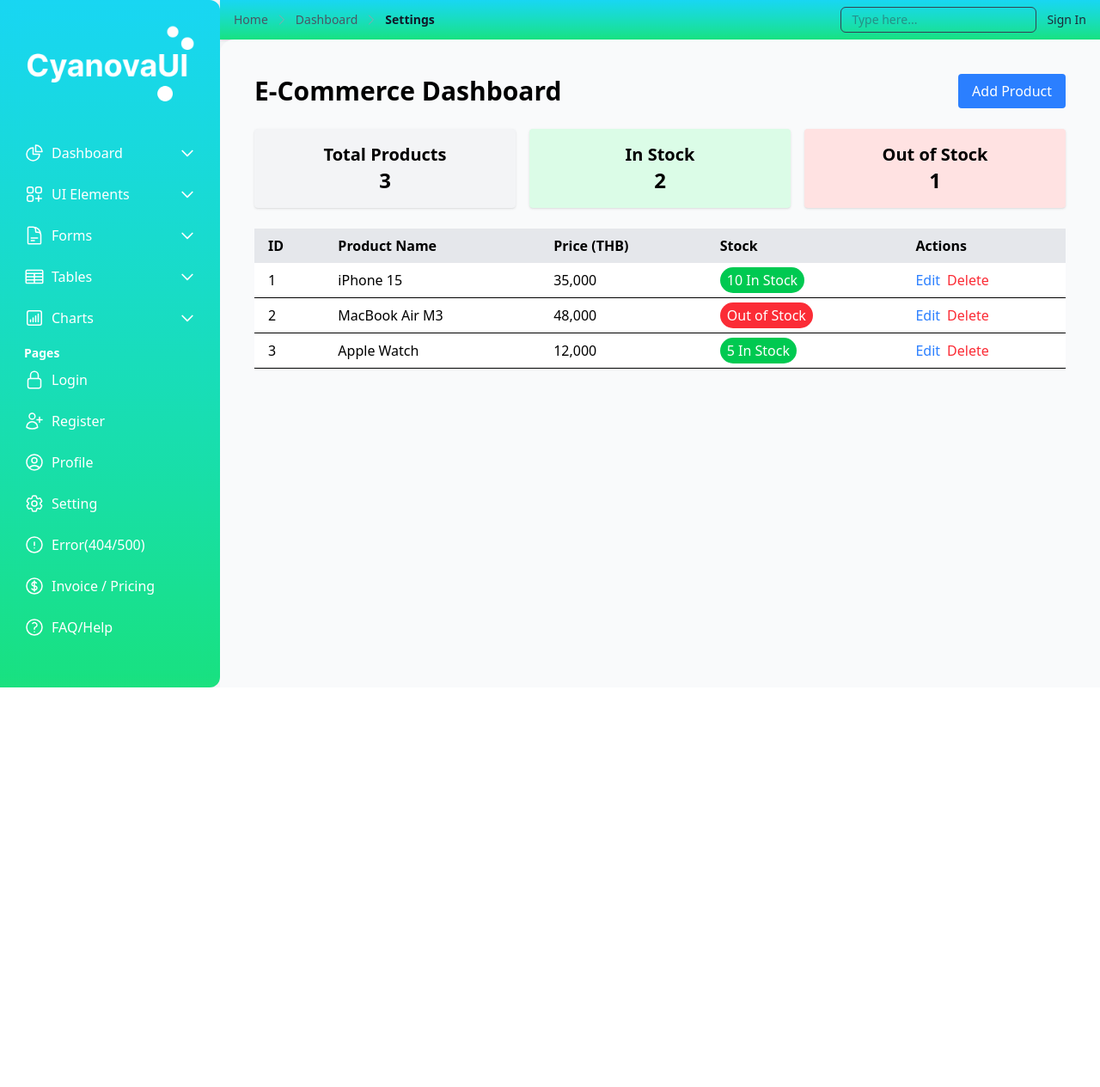
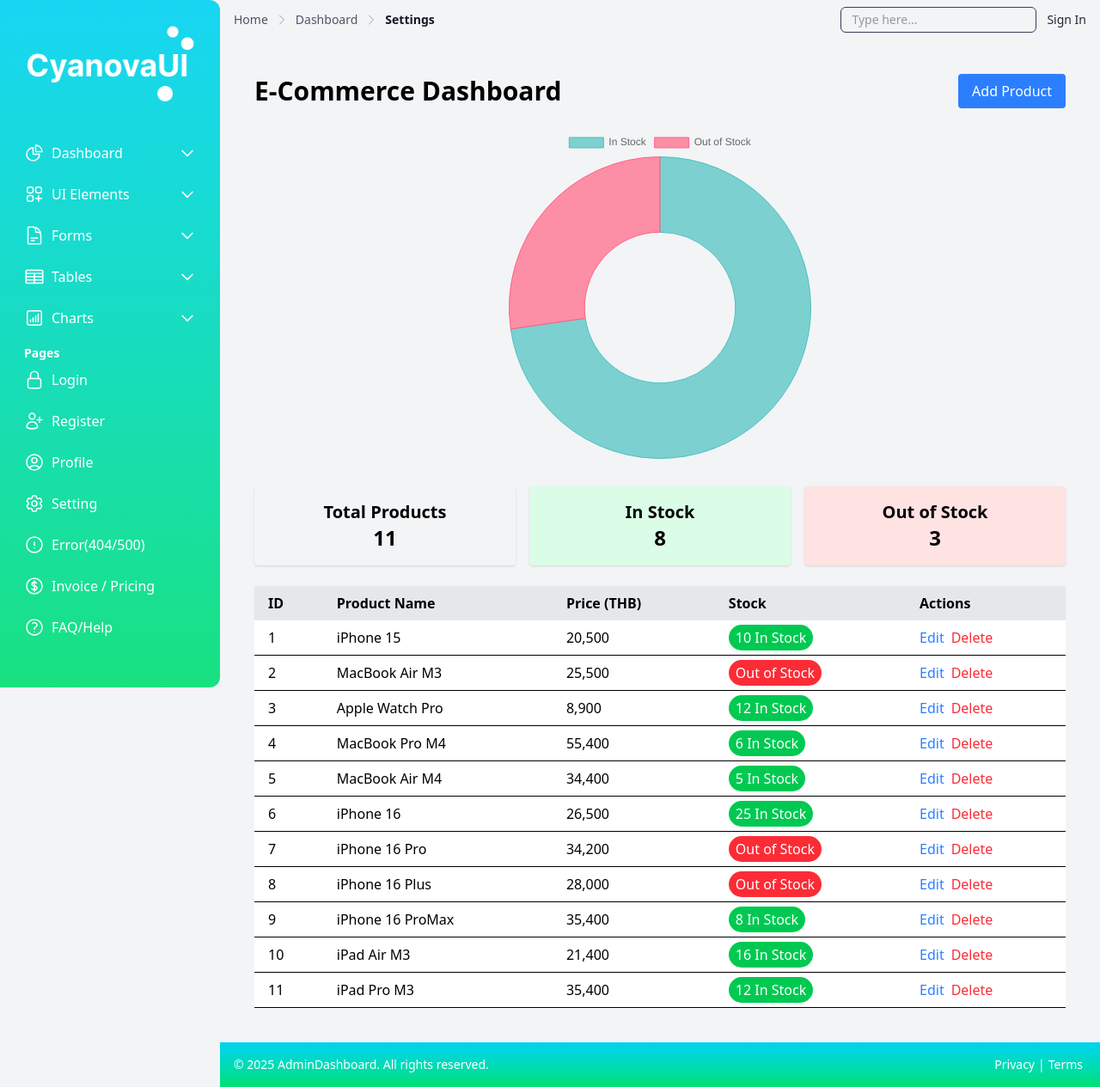
Before and after one commit to GuitarNoa/my-wdashboard-rejs, a React (Vite) app: page /ECommerce in a window 1280 px wide. Shown: the whole page at 86% size. Before the commit the page ends 800 px from the top, so only its background shows below. Built offline with nearby package versions, Linux system fonts and the light colour scheme.

Commit message:
Update modified

```diff
--- /dev/null
+++ b/src/components/Footer.jsx
@@ -0,0 +1,26 @@
+// src/components/Footer.jsx
+import React from "react";
+
+export default function Footer() {
+  return (
+    <footer className="bg-gradient-to-t from-green-400 to-cyan-400 text-white py-4 mt-auto">
+      <div className="container mx-auto px-4 flex flex-col md:flex-row justify-center md:justify-between items-center space-y-2 md:space-y-0">
+        {/* ข้อความ */}
+        <div className="text-sm text-center md:text-left">
+          &copy; {new Date().getFullYear()} AdminDashboard. All rights reserved.
+        </div>
+        {/* หากต้องการเพิ่ม element อื่น ๆ เช่น ลิงก์ */}
+        <div className="text-sm text-center md:text-right">
+          {/* ตัวอย่างลิงก์ */}
+          <a href="#" className="hover:underline mx-1">
+            Privacy
+          </a>
+          |
+          <a href="#" className="hover:underline mx-1">
+            Terms
+          </a>
+        </div>
+      </div>
+    </footer>
+  );
+}
--- a/src/components/Header.jsx
+++ b/src/components/Header.jsx
@@ -4,7 +4,7 @@
 
 export default function Header() {
   return (
-    <header className="bg-gradient-to-t from-green-400/90 to-cyan-400/90 shadow px-4 py-2 flex items-center justify-between">
+    <header className="px-4 py-2 flex items-center justify-between">
       {/* Left: Menu + Breadcrumb */}
       <div className="flex items-center space-x-4">
         {/* Breadcrumb (ซ่อนบนจอเล็ก) */}
--- a/src/layouts/DefaultLayout.jsx
+++ b/src/layouts/DefaultLayout.jsx
@@ -1,6 +1,7 @@
 import { useState } from "react";
 import Sidebar from "../components/Sidebar";
 import Header from "../components/Header";
+import Footer from "../components/Footer";
 
 export default function DefaultLayout({ children }) {
   const [isSidebarOpen, setIsSidebarOpen] = useState(false);
@@ -8,17 +9,16 @@
   return (
     <div className="flex min-h-screen bg-gray-100">
       {/* Sidebar - Desktop */}
-
       <Sidebar />
-
       {/* Main Content */}
       <div className="flex flex-col flex-1 md:ml-64">
         <Header className="w=full" />
         {/* Header */}
         {/* Page Content */}
-        <main className="flex-1 p-4 md:p-6 bg-gray-50 rounded-tl-2xl">
+        <main className="flex-1 p-4 md:p-6 bg-gray-100 rounded-tl-2xl">
           {children}
         </main>
+        <Footer />
       </div>
     </div>
   );
--- a/src/pages/Dashborad.jsx
+++ b/src/pages/Dashborad.jsx
@@ -65,9 +65,6 @@
                        bg-cover bg-center"
             style={{ backgroundImage: `url(${bgImage})` }}
           >
-            {/* Overlay for better text visibility */}
-            <div className="absolute inset-0 bg-black/10"></div>
-
             {/* Title Bar */}
             <div
               className="relative flex flex-col sm:flex-row sm:items-center sm:justify-between
--- a/src/pages/ECommerce.jsx
+++ b/src/pages/ECommerce.jsx
@@ -1,11 +1,24 @@
 import React, { useState } from "react";
 import DefaultLayout from "../layouts/DefaultLayout";
+import { Doughnut } from "react-chartjs-2";
+import { Chart as ChartJS, ArcElement, Tooltip, Legend } from "chart.js";
+
+// ลงทะเบียน Chart.js
+ChartJS.register(ArcElement, Tooltip, Legend);
 
 export default function ECommerce() {
   const [products, setProducts] = useState([
-    { id: 1, name: "iPhone 15", price: 35000, stock: 10 },
-    { id: 2, name: "MacBook Air M3", price: 48000, stock: 0 },
-    { id: 3, name: "Apple Watch", price: 12000, stock: 5 },
+    { id: 1, name: "iPhone 15", price: 20500, stock: 10 },
+    { id: 2, name: "MacBook Air M3", price: 25500, stock: 0 },
+    { id: 3, name: "Apple Watch Pro", price: 8900, stock: 12 },
+    { id: 4, name: "MacBook Pro M4", price: 55400, stock: 6 },
+    { id: 5, name: "MacBook Air M4", price: 34400, stock: 5 },
+    { id: 6, name: "iPhone 16", price: 26500, stock: 25 },
+    { id: 7, name: "iPhone 16 Pro", price: 34200, stock: 0 },
+    { id: 8, name: "iPhone 16 Plus", price: 28000, stock: 0 },
+    { id: 9, name: "iPhone 16 ProMax", price: 35400, stock: 8 },
+    { id: 10, name: "iPad Air M3", price: 21400, stock: 16 },
+    { id: 11, name: "iPad Pro M3", price: 35400, stock: 12 },
   ]);
 
   const handleDelete = (id) => {
@@ -14,6 +27,20 @@
 
   const inStockCount = products.filter((p) => p.stock > 0).length;
   const outOfStockCount = products.filter((p) => p.stock === 0).length;
+
+  // ข้อมูลสำหรับ Doughnut Chart
+  const baseData = {
+    labels: ["In Stock", "Out of Stock"],
+    datasets: [
+      {
+        label: "Stock Status",
+        data: [inStockCount, outOfStockCount],
+        backgroundColor: ["rgba(75, 192, 192, 0.7)", "rgba(255, 99, 132, 0.7)"],
+        borderColor: ["rgba(75, 192, 192, 1)", "rgba(255, 99, 132, 1)"],
+        borderWidth: 1,
+      },
+    ],
+  };
 
   return (
     <DefaultLayout>
@@ -24,6 +51,11 @@
           <button className="bg-blue-500 text-white px-4 py-2 rounded hover:bg-blue-600">
             Add Product
           </button>
+        </div>
+
+        {/* Doughnut Chart */}
+        <div className="mb-8 max-w-sm mx-auto">
+          <Doughnut data={baseData} />
         </div>
 
         {/* Statistics */}
```
